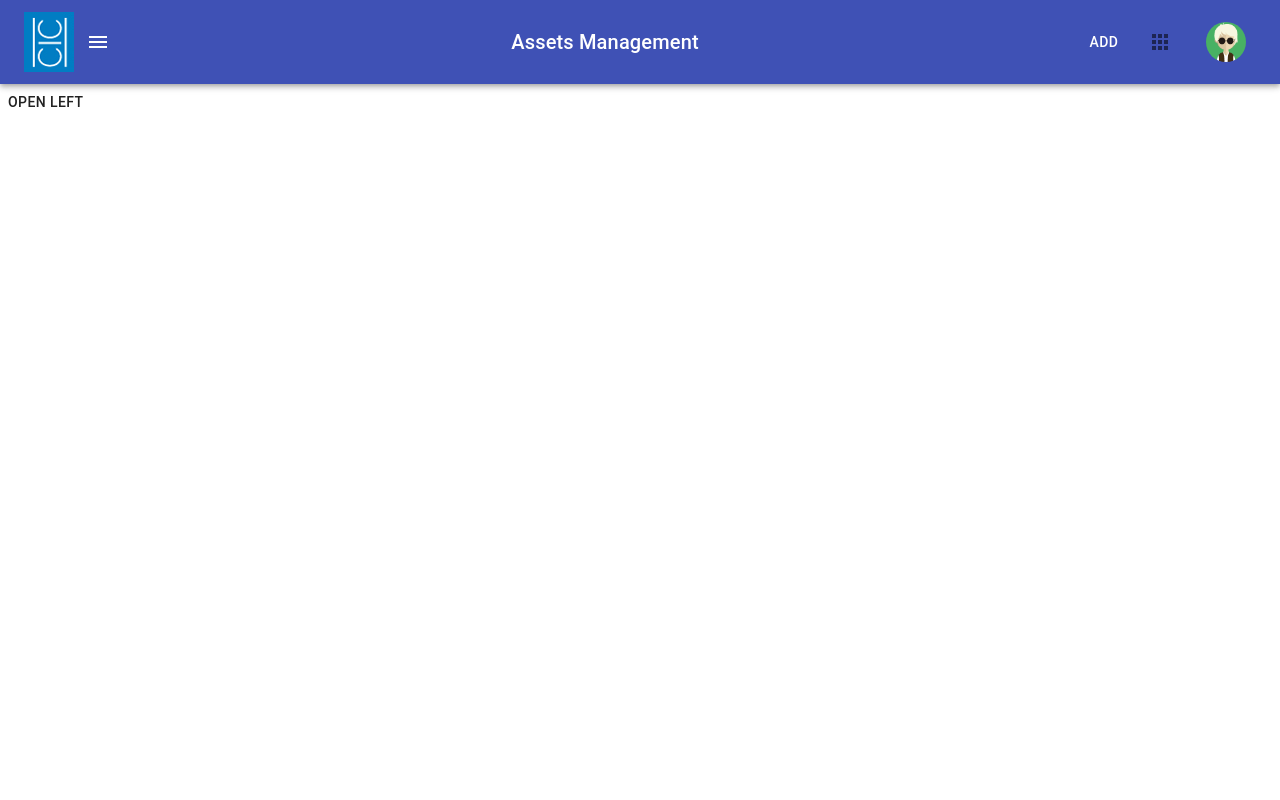
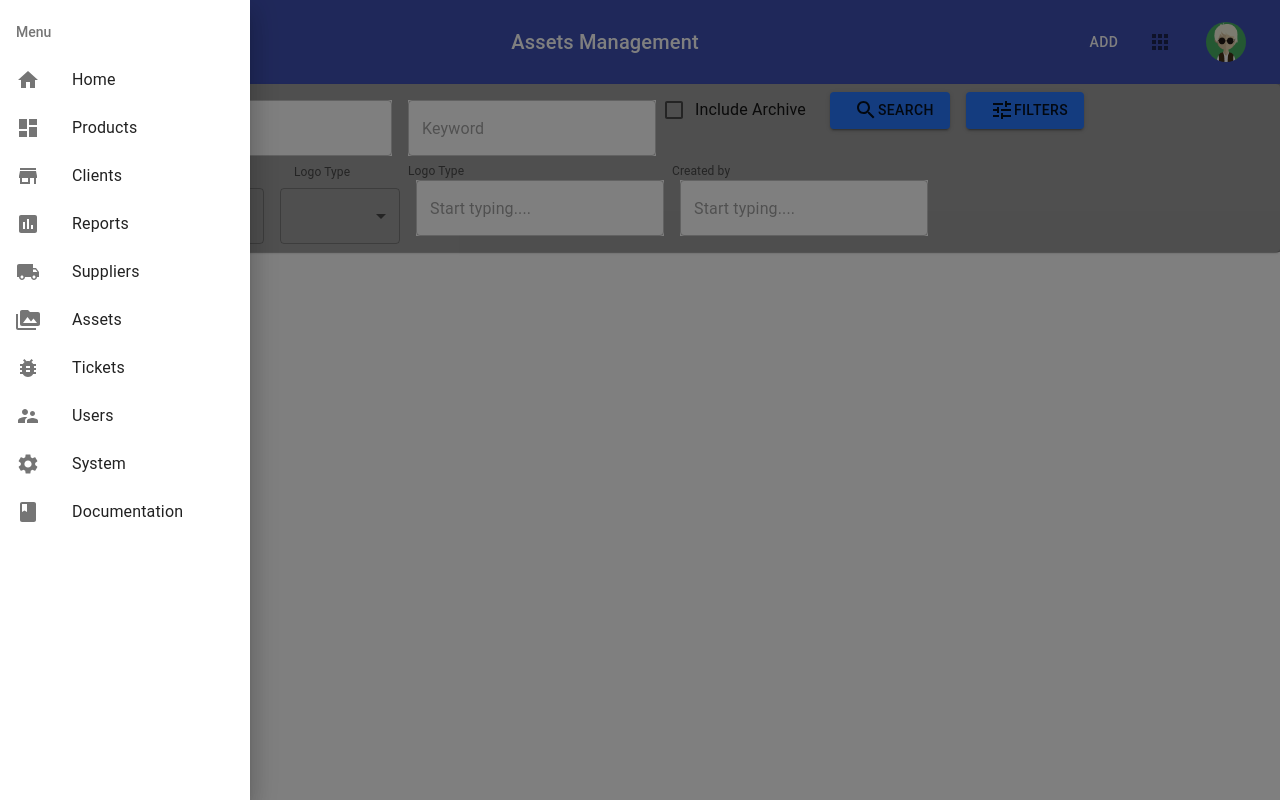
Before and after one commit to nishijain2512/Assets, a React (Create React App) app: page / in a window 1280 px wide. Both pictures are taken after a click on the button 98 px from the left and 42 px from the top of the page. Built offline with nearby package versions, Linux system fonts and the light colour scheme.

Commit message:
added search form and updated sideNav

```diff
--- a/src/App.js
+++ b/src/App.js
@@ -1,16 +1,55 @@
 import React, { Component } from 'react';
+import Paper from '@material-ui/core/Paper';
 import TopNav from './navigation/topNav';
 import SideNav from './navigation/sideNav';
+import SearchForm from './mainPage/searchForm/searchForm';
+import AssetsData from './data/assetsData';
+
+let assetData = AssetsData.assetsData;
 
 class App extends Component {
-  state = {
-    isSideNavOpen: false
+  constructor (props) {
+    super(props);
+    this.state = {
+      assetsData: {assetData},
+      clientList: ['Amazon', 'Go Daddy', 'Microsoft', 'Xerox'],
+      storeList: ['Go Daddy Store 1', 'Go Daddy Store 2'],
+      assetType: ['Company Logo', 'Store Logo', 'Personal Logo', 'Style Guide', 'Marketing Material'],
+      logoType: ['4 Color Process', 'Embroidery File','Laser Engraving File', 'Single Color', 'Spot Color'],
+      isSideNavOpen: false,
+      isFiltersOpen: false
+    };
+    this.toggleMenu = this.toggleMenu.bind(this);
+    this.toggleFilters = this.toggleFilters.bind(this);
   }
+
+  toggleMenu = () => {
+    let previousState = {
+      ...this.state
+    };
+    this.setState({isSideNavOpen: !previousState.isSideNavOpen});
+  };
+
+  toggleFilters =() => {
+    let previousState = {
+      ...this.state
+    };
+    this.setState({isFiltersOpen: !previousState.isFiltersOpen});
+  };
+
   render() {
     return (
       <div>
-        <TopNav isSideNavOpen={this.state.isSideNavOpen}/>
-        <SideNav />
+        <TopNav onClickingMenu={this.toggleMenu}/>
+        <SideNav isSideNavOpen={this.state.isSideNavOpen} onClickingMenu={this.toggleMenu}/>
+        <Paper>
+            <SearchForm
+              isFiltersOpen={this.state.isFiltersOpen}
+              clientList={this.state.clientList}
+              storeList={this.state.storeList}
+              assetType={this.state.assetType}
+              logoType={this.state.logoType}/>
+        </Paper>
       </div>
     );
   }
--- a/src/data/Assets.json
+++ b/src/data/assetsData.js
@@ -1,4 +1,4 @@
-[{
+let assetsData = [{
 	"id": 4816,
 	"name": "Go Daddy For Good",
 	"client": "GDY",
@@ -122,3 +122,7 @@
 		"imgsrc": ""
 	}]
 }]
+
+module.exports = {
+	assetsData
+}
--- /dev/null
+++ b/src/mainPage/searchForm/searchForm.js
@@ -0,0 +1,225 @@
+import React from 'react';
+import { makeStyles } from '@material-ui/core/styles';
+import TextField from '@material-ui/core/TextField';
+import FormControlLabel from '@material-ui/core/FormControlLabel';
+import InputLabel from '@material-ui/core/InputLabel';
+import MenuItem from '@material-ui/core/MenuItem';
+import FormControl from '@material-ui/core/FormControl';
+import Select from '@material-ui/core/Select';
+import Checkbox from '@material-ui/core/Checkbox';
+import Button from '@material-ui/core/Button';
+import SearchIcon from '@material-ui/icons/Search';
+import TuneIcon from '@material-ui/icons/Tune';
+
+
+
+import { Box } from '@material-ui/core';
+
+const useStyles = makeStyles(theme => ({
+    container: {
+      display: 'flex',
+      flexWrap: 'wrap',
+    },
+    textField: {
+        backgroundColor: '#FFFFFF',
+      marginLeft: theme.spacing(1),
+      marginRight: theme.spacing(1),
+    },
+    dense: {
+      marginTop: theme.spacing(2),
+    },
+    menu: {
+      width: 200,
+    },
+    iconSmall: {
+        fontSize: 20,
+    },
+    leftIcon: {
+        marginLeft: theme.spacing(1),
+    },
+    button: {
+        margin: theme.spacing(1),
+        backgroundColor: '#2979ff',
+        justifyContent: 'right',
+    },
+    formControl: {
+        margin: theme.spacing(1),
+        minWidth: 120,
+    },
+    selectEmpty: {
+        marginTop: theme.spacing(2),
+    },
+  }));
+
+const SearchForm = (props) => {
+
+    const classes = useStyles();
+
+    const [clientValues, setClientValues] = React.useState('');
+    const [storeList, setstoreList] = React.useState('');
+    const [assetType, setassetType] = React.useState('');
+    const [logoType, setlogoType] = React.useState('');
+
+    // const [clientValues, setClientValues] = React.useState({
+    //     value:''
+    //   });
+
+    function clientChangeHandler(event) {
+        console.log(event.target.value);
+        setClientValues(event.target.value);
+    }
+    function storeChangeHandler(event) {
+        console.log(event.target.value);
+        setstoreList(event.target.value);
+    }
+    function assetTypeChangeHandler(event) {
+        console.log(event.target.value);
+        setassetType(event.target.value);
+    }
+    function logoTypeChangeHandler(event) {
+        console.log(event.target.value);
+        setlogoType(event.target.value);
+    }
+    let clientMenuItem = props.clientList.map(element => {
+        return (
+            <MenuItem key={element} value={element}>{element}</MenuItem>
+        );
+    });
+
+    let storeMenuItem = props.storeList.map(element => {
+        return (
+            <MenuItem key={element} value={element}>{element}</MenuItem>
+        );
+    });
+
+    let assetTypeMenuItem = props.assetType.map(element => {
+        return (
+            <MenuItem key={element} value={element}>{element}</MenuItem>
+        );
+    });
+
+    let logoTypeMenuItem = props.logoType.map(element => {
+        return (
+            <MenuItem key={element} value={element}>{element}</MenuItem>
+        );
+    });
+
+    let defaultSearchForm = (
+        <Box bgcolor="text.disabled">
+            <FormControl variant="outlined" className={classes.formControl}>
+                <Select
+                    value={clientValues}
+                    onChange={clientChangeHandler}
+                    displayEmpty
+                    >
+                    <MenuItem value="Client">
+                        <em>Client</em>
+                    </MenuItem>
+                    {clientMenuItem}
+                </Select>
+            </FormControl>
+            <TextField
+                id="asset-id"
+                className={classes.textField}
+                defaultValue="Asset ID"
+                margin="normal"
+                variant="outlined"
+                inputProps={{ 'aria-label': 'bare' }}
+            />
+            <TextField
+                id="keyword"
+                className={classes.textField}
+                placeholder="Keyword"
+                margin="normal"
+                variant="outlined"
+                inputProps={{ 'aria-label': 'bare' }}
+            />
+            <FormControlLabel control={<Checkbox color="primary" />} label="Include Archive" />
+            <Button variant="contained" className={classes.button} onClick={() => console.log('Filters clicked')}>
+                <SearchIcon className={classes.leftIcon} />
+                Search
+            </Button>
+            <Button variant="contained" color="default" className={classes.button}>
+                <TuneIcon className={classes.leftIcon} />
+                Filters
+            </Button>
+        </Box>
+    );
+
+    const filters = (
+        <Box bgcolor="text.disabled">
+            <FormControl variant="outlined" className={classes.formControl}>
+                <InputLabel shrink htmlFor="age-customized-select">Store</InputLabel>
+                <Select
+                    value={storeList}
+                    onChange={storeChangeHandler}
+                    displayEmpty
+                    className={classes.selectEmpty}>
+                    <MenuItem value="All">
+                        <em>All</em>
+                    </MenuItem>
+                    {storeMenuItem}
+                </Select>
+            </FormControl>
+            <FormControl variant="outlined" className={classes.formControl}>
+                <InputLabel shrink htmlFor="age-customized-select">Asset Type</InputLabel>
+                <Select
+                    value={assetType}
+                    onChange={assetTypeChangeHandler}
+                    displayEmpty
+                    className={classes.selectEmpty}>
+                    <MenuItem value="All">
+                        <em>All</em>
+                    </MenuItem>
+                    {assetTypeMenuItem}
+                </Select>
+            </FormControl>
+            <FormControl variant="outlined" className={classes.formControl}>
+                <InputLabel shrink htmlFor="age-customized-select">Logo Type</InputLabel>
+                <Select
+                    value={logoType}
+                    onChange={logoTypeChangeHandler}
+                    displayEmpty
+                    className={classes.selectEmpty}>
+                    <MenuItem value="All">
+                        <em>All</em>
+                    </MenuItem>
+                    {logoTypeMenuItem}
+                </Select>
+            </FormControl>
+            <FormControl>
+                <InputLabel shrink htmlFor="bootstrap-input">Logo Type</InputLabel>
+                <TextField
+                    id="specific color"
+                    className={classes.textField}
+                    placeholder="Start typing...."
+                    margin="normal"
+                    variant="outlined"
+                    inputProps={{ 'aria-label': 'bare' }}
+                />
+            </FormControl>
+            <FormControl>
+                <InputLabel shrink htmlFor="bootstrap-input">Created by</InputLabel>
+                <TextField
+                    id="specific color"
+                    className={classes.textField}
+                    placeholder="Start typing...."
+                    margin="normal"
+                    variant="outlined"
+                    inputProps={{ 'aria-label': 'bare' }}
+                />
+            </FormControl>
+        </Box>
+    );
+
+    let searchForm = {defaultSearchForm};
+
+    return(
+        <Box>
+            {defaultSearchForm}
+            {filters}
+        </Box>
+    );
+}
+
+export default SearchForm;
--- a/src/navigation/sideNav.js
+++ b/src/navigation/sideNav.js
@@ -34,30 +34,13 @@ const useStyles = makeStyles(theme => ({
   },
 }));
 
-export default function TemporaryDrawer() {
+export default function SideNav(props) {
   const classes = useStyles();
-  const [state, setState] = React.useState({
-    top: false,
-    left: false,
-    bottom: false,
-    right: false,
-  });
-
-  const toggleDrawer = (side, open) => event => {
-    if (event.type === 'keydown' && (event.key === 'Tab' || event.key === 'Shift')) {
-      return;
-    }
-
-    setState({ ...state, [side]: open });
-  };
 
   const sideList = side => (
     <div
       className={classes.list}
-      role="presentation"
-      onClick={toggleDrawer(side, false)}
-      onKeyDown={toggleDrawer(side, false)}
-    >
+      role="presentation" >
       <List>
           <ListSubheader>Menu</ListSubheader>
           <ListItem button onClick={() => console.log('HOME clicked') }>
@@ -113,8 +96,7 @@ export default function TemporaryDrawer() {
 
   return (
     <div>
-      <Button onClick={toggleDrawer('left', true)}>Open Left</Button>
-      <Drawer open={state.left} onClose={toggleDrawer('left', false)}>
+      <Drawer open={props.isSideNavOpen} onClose={props.onClickingMenu}>
         {sideList('left')}
       </Drawer>
     </div>
--- a/src/navigation/topNav.js
+++ b/src/navigation/topNav.js
@@ -14,6 +14,7 @@ import avatarImage from '../assests/images/avatar.png';
 const useStyles = makeStyles(theme => ({
   root: {
     flexGrow: 1,
+    backgroundColor: '#2979ff'
   },
   menuButton: {
     marginRight: theme.spacing(2),
@@ -26,26 +27,22 @@ const useStyles = makeStyles(theme => ({
   },
 }));
 
-export default function ButtonAppBar (props) {
+export default function TopNav (props) {
 
   const classes = useStyles();
-
-  const toggleSideNav = () => {
-
-  }
 
   return (
     <div className={classes.root}>
       <AppBar position="static">
         <Toolbar>
             <img edge="start" src={logoImage} alt="logo"/>
-          <IconButton className={classes.menuButton} onClick={() => toggleSideNav(props.isSideNavOpen)} color="inherit" aria-label="open drawer">
+          <IconButton className={classes.menuButton} onClick={props.onClickingMenu} color="inherit" aria-label="open drawer">
             <MenuIcon />
           </IconButton>
           <Typography variant="h6" align="center" className={classes.title} noWrap>
             Assets Management
           </Typography>
-          <Button color="inherit">Add</Button>
+          <Button color="inherit" onClick={()=> console.log('TopNav Add button clicked')}>Add</Button>
           <IconButton>
             <AppsIcon />
           </IconButton>
```
Also changed, not shown: src/mainPage/searchForm.js (deleted, +0 -11 lines), src/mainPage/searchForm/searchForm.css (added).
